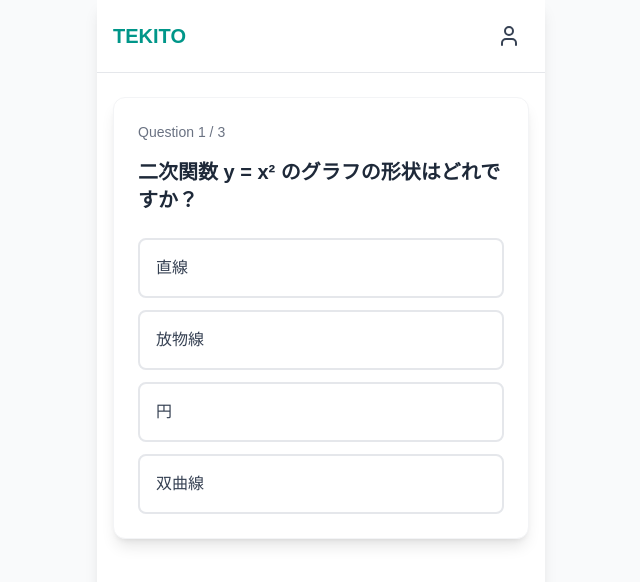
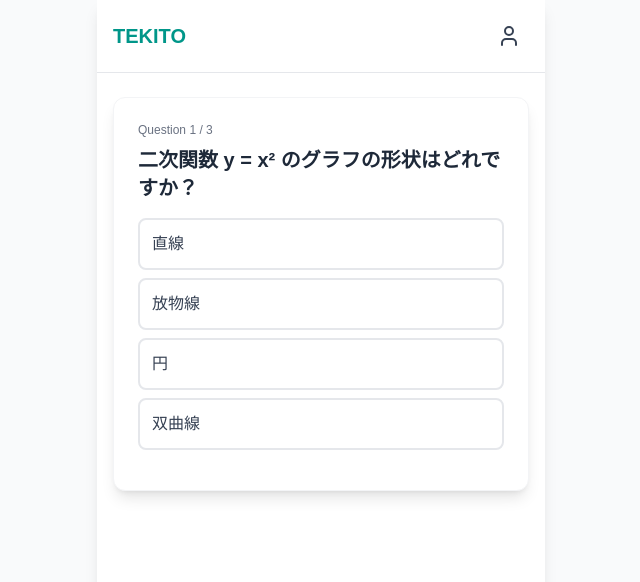
Before and after one commit to imaizumiii/education_blog, a Next.js app: page /quiz/quiz-1 in a window 1280 px wide. Shown: the top 582 px of the page, without its empty margins (319-959 px from the left). Built offline with nearby package versions, Linux system fonts and the light colour scheme.

Commit message:
quizPage:人画面に収まるようにスタイルを微調整

```diff
--- a/components/quiz/QuestionCard.tsx
+++ b/components/quiz/QuestionCard.tsx
@@ -21,18 +21,18 @@ export const QuestionCard: React.FC<QuestionCardProps> = ({
   onNext,
 }) => {
   return (
-    <div className="bg-white dark:bg-gray-900 shadow-lg rounded-xl p-6 max-w-2xl w-full mx-auto border border-gray-100 dark:border-gray-800">
-      <div className="mb-4 text-sm text-gray-500 dark:text-gray-400 font-medium">
+    <div className="bg-white dark:bg-gray-900 shadow-lg rounded-xl p-4 sm:p-6 max-w-2xl w-full mx-auto border border-gray-100 dark:border-gray-800 flex flex-col h-full max-h-[80vh] overflow-y-auto">
+      <div className="mb-2 text-xs text-gray-500 dark:text-gray-400 font-medium shrink-0">
         Question {currentQuestionIndex + 1} / {totalQuestions}
       </div>
 
-      <h2 className="text-xl font-bold mb-6 text-gray-800 dark:text-gray-100">
+      <h2 className="text-lg sm:text-xl font-bold mb-4 text-gray-800 dark:text-gray-100 shrink-0">
         {question.question}
       </h2>
 
-      <div className="space-y-3">
+      <div className="space-y-2 mb-4">
         {question.options.map((option, index) => {
-          let buttonClass = "w-full text-left p-4 rounded-lg border-2 transition-all duration-200 ";
+          let buttonClass = "w-full text-left p-3 text-sm sm:text-base rounded-lg border-2 transition-all duration-200 ";
 
           if (showExplanation) {
             if (index === question.correct) {
@@ -64,17 +64,17 @@ export const QuestionCard: React.FC<QuestionCardProps> = ({
       </div>
 
       {showExplanation && (
-        <div className="mt-6 p-4 bg-blue-50 dark:bg-blue-900/20 rounded-lg border border-blue-100 dark:border-blue-800 animate-in fade-in slide-in-from-top-2">
-          <h3 className="font-bold text-blue-900 dark:text-blue-300 mb-2">解説</h3>
-          <p className="text-blue-800 dark:text-blue-200">{question.explanation}</p>
-          <div className="mt-4 flex justify-end">
-            <button
-              onClick={onNext}
-              className="px-6 py-2 bg-blue-600 text-white rounded-lg hover:bg-blue-700 font-medium transition-colors"
-            >
-              次へ進む
-            </button>
+        <div className="mt-auto pt-4 border-t border-gray-100 dark:border-gray-800 animate-in fade-in slide-in-from-top-2">
+          <div className="p-3 bg-blue-50 dark:bg-blue-900/20 rounded-lg border border-blue-100 dark:border-blue-800 text-sm">
+            <h3 className="font-bold text-blue-900 dark:text-blue-300 mb-1">解説</h3>
+            <p className="text-blue-800 dark:text-blue-200">{question.explanation}</p>
           </div>
+          <button
+            onClick={onNext}
+            className="w-full mt-3 px-6 py-3 bg-blue-600 text-white rounded-lg hover:bg-blue-700 font-medium transition-colors text-sm"
+          >
+            次へ進む
+          </button>
         </div>
       )}
     </div>
```
